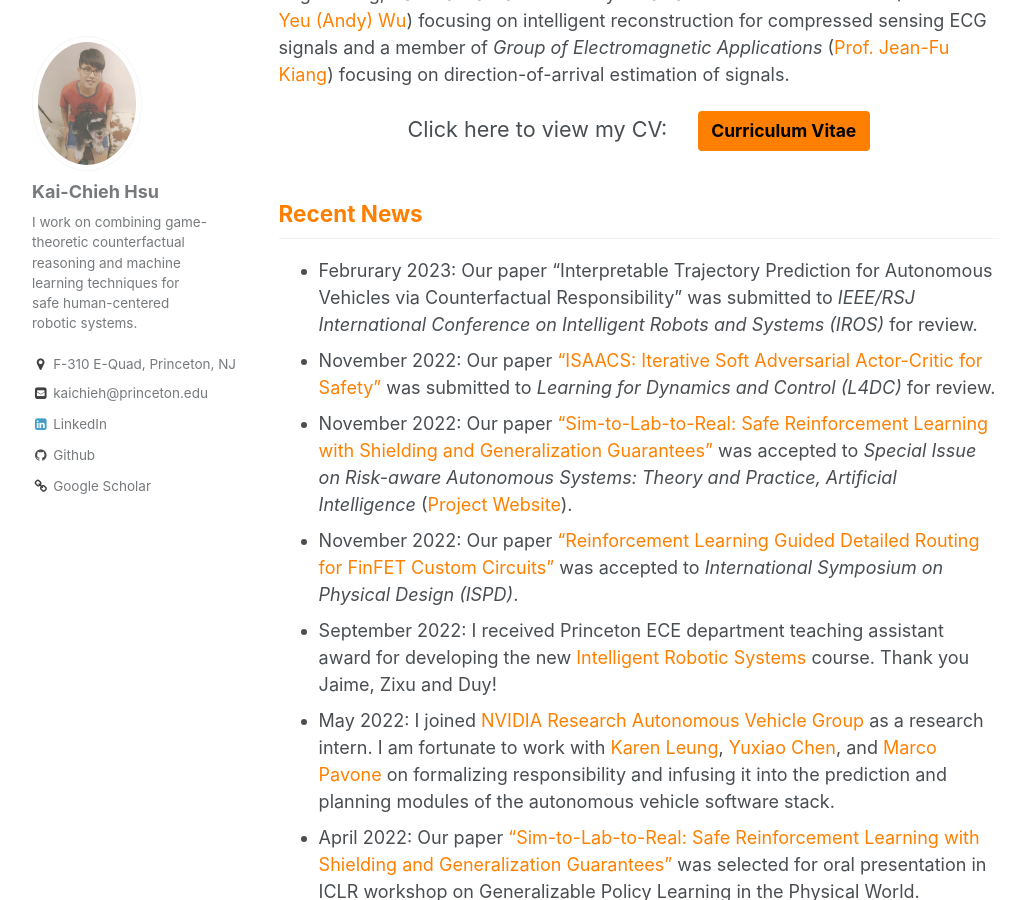
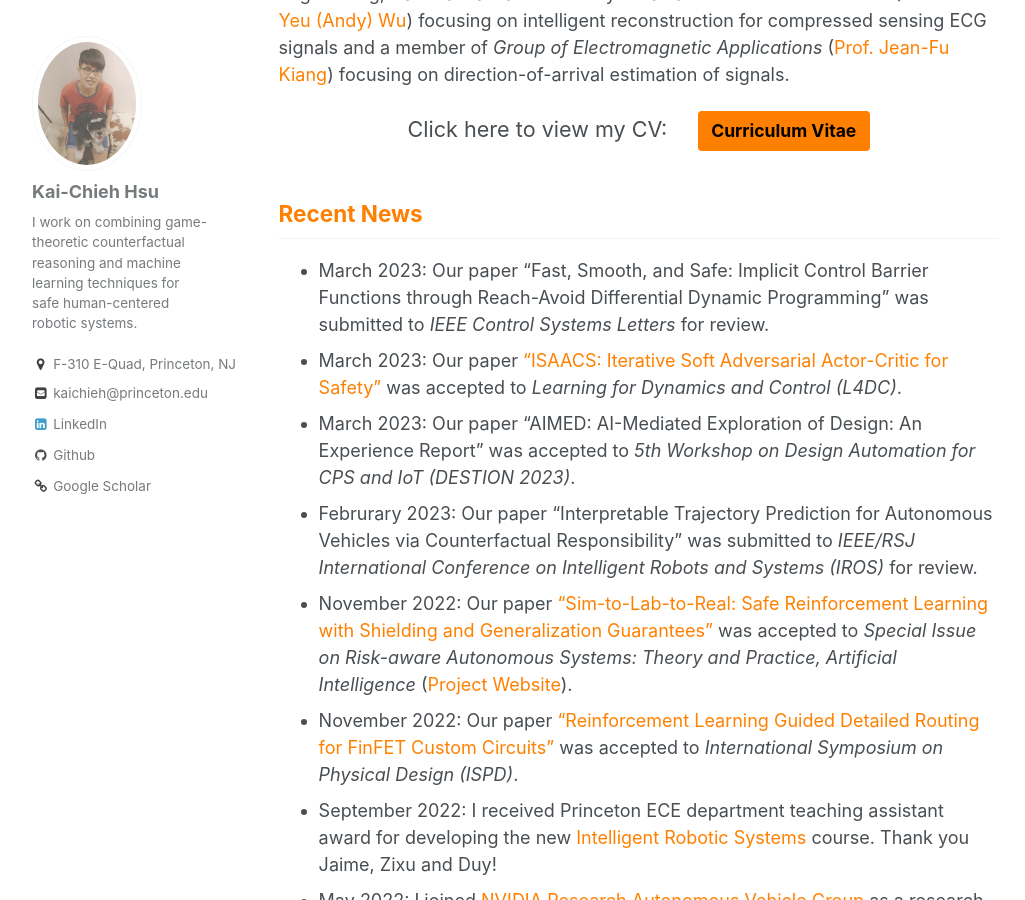
Before and after one commit to kaichiehhsu/kaichiehhsu.github.io, a Jekyll site: the page built from _pages/about.md, in a window 1280 px wide and 900 px high, scrolled down 560 px. Shown: the whole window, without its empty margins (26-1051 px from the left). Built offline with Jekyll 4.4.1, drawn with Linux system fonts in a browser that asks for light colours.

Commit message:
updates pub

```diff
--- a/_pages/about.md
+++ b/_pages/about.md
@@ -32,8 +32,10 @@ I was a member of *Access LAB* (<a href="http://access.ee.ntu.edu.tw/" style="co
   Recent News
 </h2>
 
+* March 2023: Our paper "Fast, Smooth, and Safe: Implicit Control Barrier Functions through Reach-Avoid Differential Dynamic Programming" was submitted to *IEEE Control Systems Letters* for review.
+* March 2023: Our paper <a href="https://arxiv.org/abs/2212.03228" style="color: rgb(255, 128, 0)">"ISAACS: Iterative Soft Adversarial Actor-Critic for Safety"</a> was accepted to *Learning for Dynamics and Control (L4DC)*.
+* March 2023: Our paper "AIMED: AI-Mediated Exploration of Design: An Experience Report" was accepted to *5th Workshop on Design Automation for CPS and IoT (DESTION 2023)*.
 * Februrary 2023: Our paper "Interpretable Trajectory Prediction for Autonomous Vehicles via Counterfactual Responsibility" was submitted to *IEEE/RSJ International Conference on Intelligent Robots and Systems (IROS)* for review.
-* November 2022: Our paper <a href="https://arxiv.org/abs/2212.03228" style="color: rgb(255, 128, 0)">"ISAACS: Iterative Soft Adversarial Actor-Critic for Safety"</a> was submitted to *Learning for Dynamics and Control (L4DC)* for review.
 * November 2022: Our paper <a href="https://www.sciencedirect.com/science/article/abs/pii/S0004370222001515" style="color: rgb(255, 128, 0)">"Sim-to-Lab-to-Real: Safe Reinforcement Learning with Shielding and Generalization Guarantees"</a> was accepted to *Special Issue on Risk-aware Autonomous Systems: Theory and Practice, Artificial Intelligence* (<a href="https://sites.google.com/princeton.edu/sim-to-lab-to-real" style="color: rgb(255, 128, 0)">Project Website</a>).
 * November 2022: Our paper <span style="color:rgb(255, 128, 0)">"Reinforcement Learning Guided Detailed Routing for FinFET Custom Circuits"</span> was accepted to *International Symposium on Physical Design (ISPD)*.
 * September 2022: I received Princeton ECE department teaching assistant award for developing the new <a href="https://ece.princeton.edu/news/robot-trucks-drive-students-solve-real-problems-modern-robotics" style="color: rgb(255, 128, 0)">Intelligent Robotic Systems</a> course. Thank you Jaime, Zixu and Duy!
```
Also changed, not shown: 1 other file.
